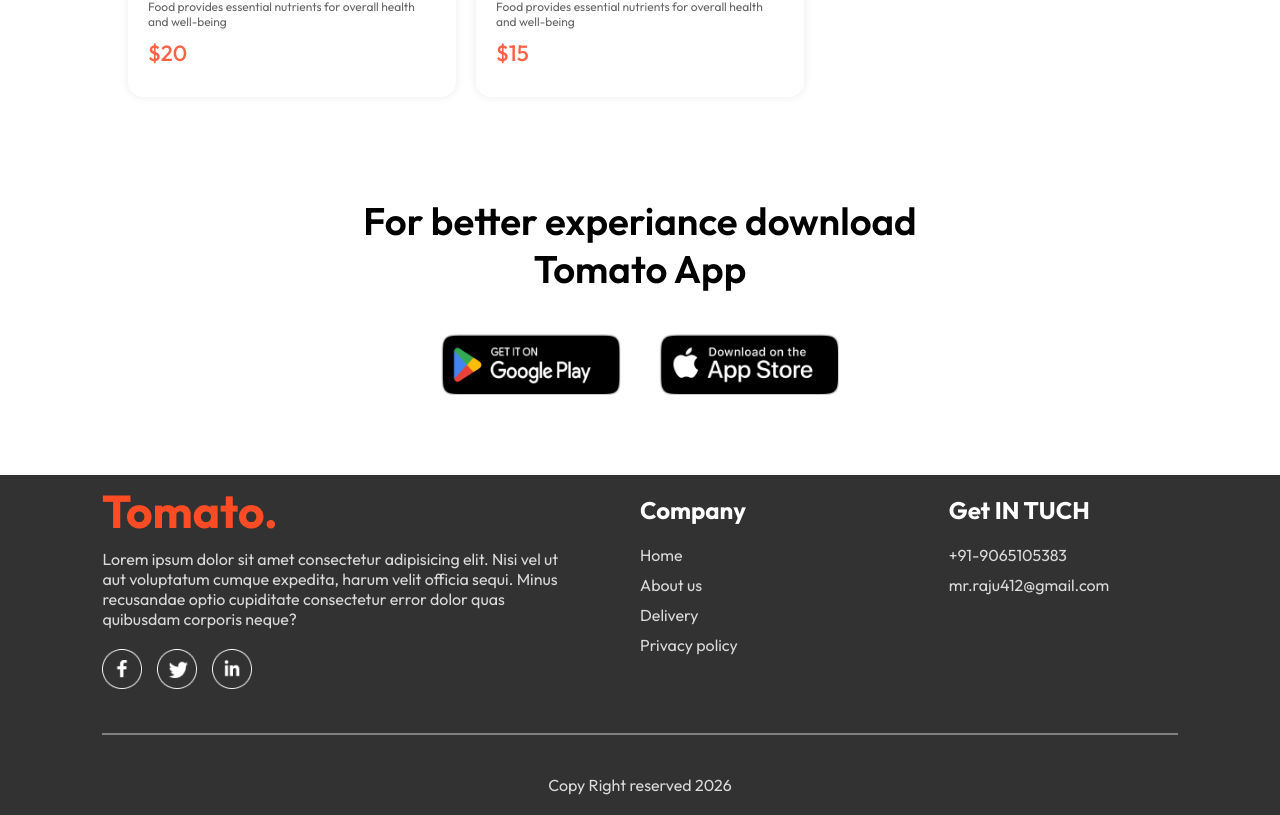
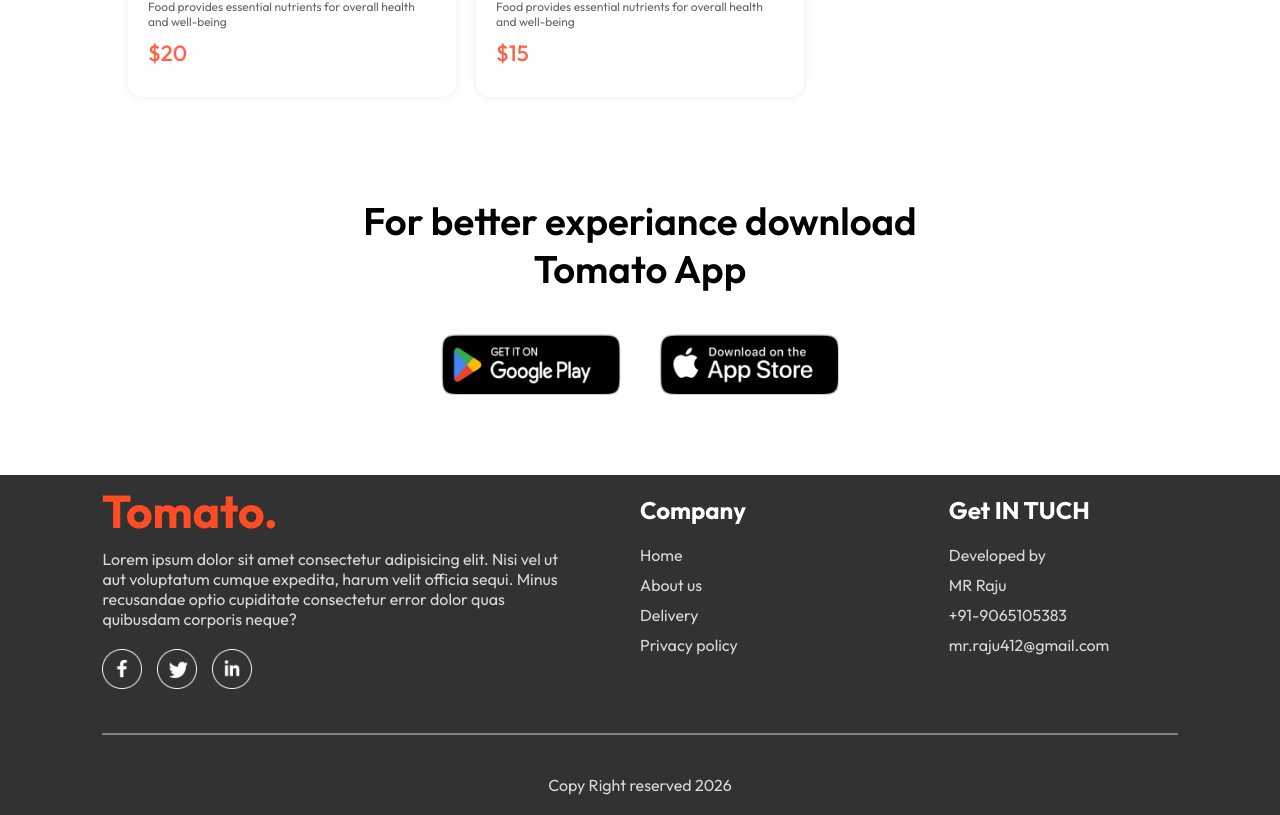
Before and after one commit to MRraju83/Food-project, a React app in the folder frontend/: page / in a window 1280 px wide. Shown: the part 5953-6768 px from the top of the page. Built offline with nearby package versions, Linux system fonts and the light colour scheme; the HTML template or start-up script is replaced by a standard one.

Commit message:
content fix

```diff
--- a/frontend/src/components/Footer/Footer.jsx
+++ b/frontend/src/components/Footer/Footer.jsx
@@ -27,10 +27,10 @@ const Footer = () => {
         <div className="footer-content-right">
             <h2>Get IN TUCH</h2>
             <ul>
+                <li>Developed by</li>
+                <li>MR Raju</li>
                 <li>+91-9065105383</li>
                 <li>mr.raju412@gmail.com</li>
-                <li></li>
-                <li></li>
             </ul>
         </div>
       </div>
```
